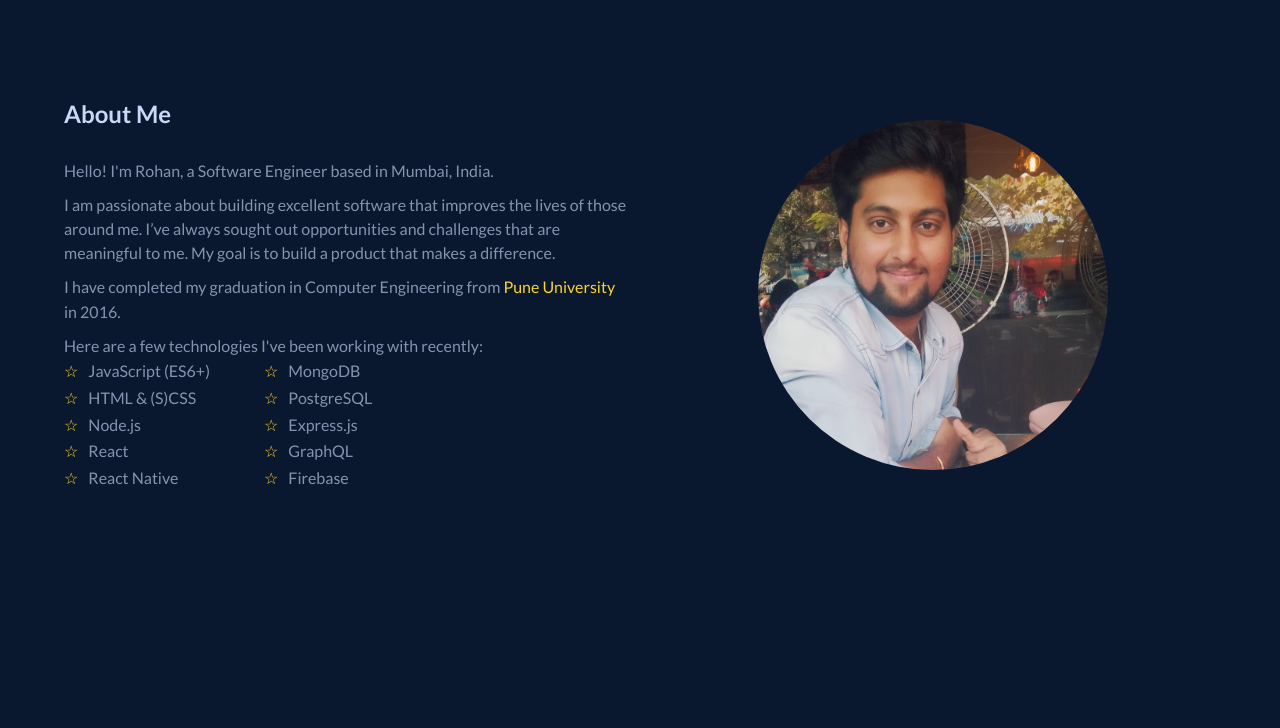
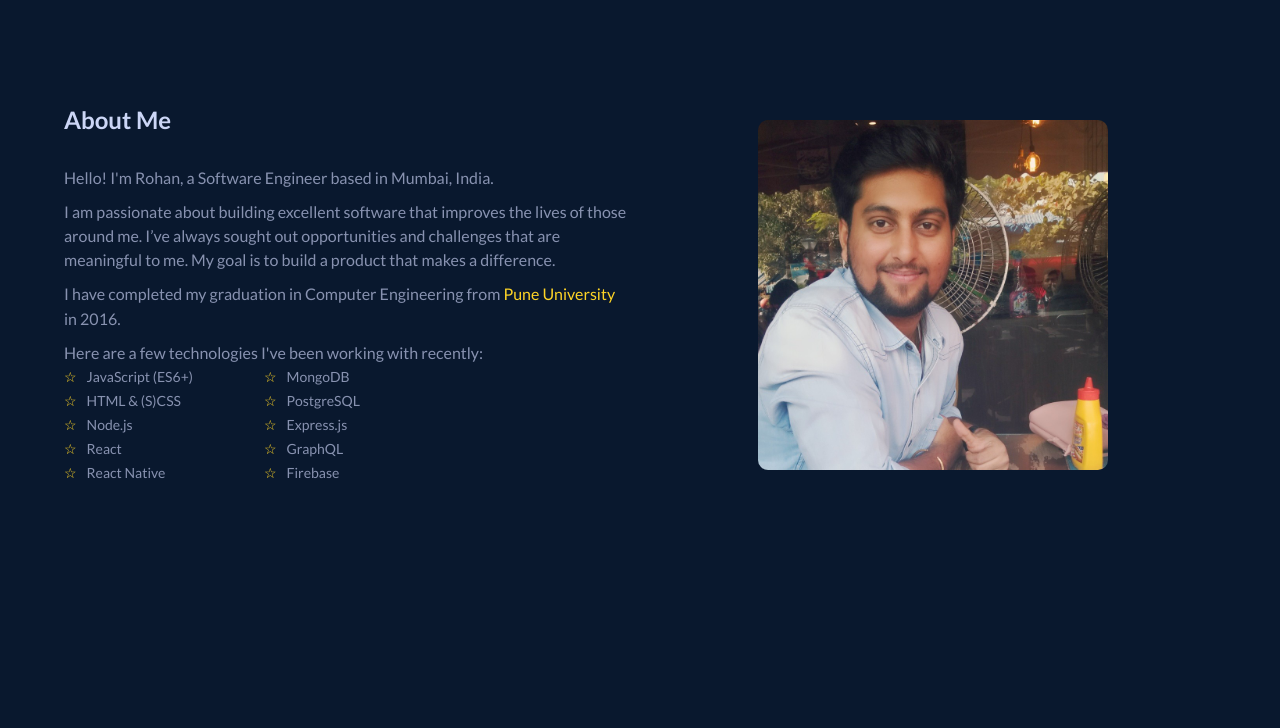
Before and after one commit to rohanshukla/portfolio_v1, a Gatsby site: page / in a window 1280 px wide. Shown: the part 980-1708 px from the top of the page. Built offline with nearby package versions, Linux system fonts and the light colour scheme; Gatsby itself is replaced by a stand-in of ours; no server answers.

Commit message:
UI Changed and Navlink made working with Smooth Scroll

```diff
--- a/src/components/about.js
+++ b/src/components/about.js
@@ -41,9 +41,6 @@
     }
 
     ${respondTo.sm`
-        width: 70%;
-    `}
-    ${respondTo.md`
         width: 100%;
     `}
 `
@@ -51,7 +48,7 @@
 const Image = styled(Img)`
     width: 80%;
     height: auto;
-    border-radius: 50%;
+    border-radius: 10px;
     ${respondTo.sm`
         width: 350px;
         height: 350px;
@@ -68,6 +65,7 @@
 
 const List = styled.li`
     margin: 3px 0;
+    font-size: ${({ theme }) => theme.fontSizes.sm};
     &:before {
         content: '☆'; /* ⚝ ✩ ✭ */
         line-height: 12px;
@@ -79,7 +77,7 @@
 const About = ({ data }) => {
     const { frontmatter, html } = data[0].node;
     return (
-        <Container>
+        <Container id="about">
             <AboutContainer>
                 <h2>{frontmatter.title}</h2>
                 <Content dangerouslySetInnerHTML={{ __html: html }} />
--- a/src/components/hero.js
+++ b/src/components/hero.js
@@ -79,7 +79,7 @@
     font-size: ${({ theme }) => theme.fontSizes.md};
     border-radius: 3px;
     margin: 40px 0;
-    padding: 15px 20px;
+    padding: 15px;
     align-self: flex-start;
 `
 
--- a/src/components/layout.js
+++ b/src/components/layout.js
@@ -1,4 +1,4 @@
-import React from "react";
+import React, { useEffect } from "react";
 import PropTypes from "prop-types"
 import styled from "styled-components"
 import GlobalStyles from "../../src/styles/global-style"
@@ -8,7 +8,21 @@
     margin: 0 auto;
 `
 
-const Layout = ({ children }) => {
+const Layout = ({ children, location }) => {
+    useEffect(() => {
+        if (location.hash) {
+            // location.hash without the '#'
+            const id = location.hash.substring(1);
+            setTimeout(() => {
+                const el = document.getElementById(id);
+                if (el) {
+                    el.scrollIntoView();
+                    el.focus();
+                }
+            }, 0);
+        }
+    }, [location.hash]);
+
     return (
         <Container id="root">
             <GlobalStyles />
--- a/src/components/menu.js
+++ b/src/components/menu.js
@@ -1,4 +1,5 @@
 import React, { Component } from "react"
+import { Link } from "gatsby"
 import styled from "styled-components"
 import { Burger } from "./"
 import Logo from "../../static/logo.svg"
@@ -16,6 +17,11 @@
     z-index: 20;
     transition: top 0.5s;
 `
+const LinkItems = styled(Link)`
+    text-decoration: none;
+    color: inherit;
+`
+
 const LogoImage = styled.img`
     height: 35px;
 `
@@ -59,7 +65,9 @@
     render() {
         return (
             <Container visible={this.state.visible}>
-                <LogoImage src={Logo} alt="Logo" />
+                <LinkItems to="/">
+                    <LogoImage src={Logo} alt="Logo" />
+                </LinkItems>
                 <Burger />
             </Container>
         )
--- a/src/pages/index.js
+++ b/src/pages/index.js
@@ -10,7 +10,7 @@
 
 const IndexPage = ({ location, data }) => {
   return (
-    <Layout>
+    <Layout location={location}>
       <Seo />
       <Menu />
       <ContentWrapper>
--- a/src/styles/global-style.js
+++ b/src/styles/global-style.js
@@ -7,7 +7,7 @@
         padding: 0;
     }
     html {
-
+        scroll-behavior: smooth;
     }
     body {
         margin: 0;
```
